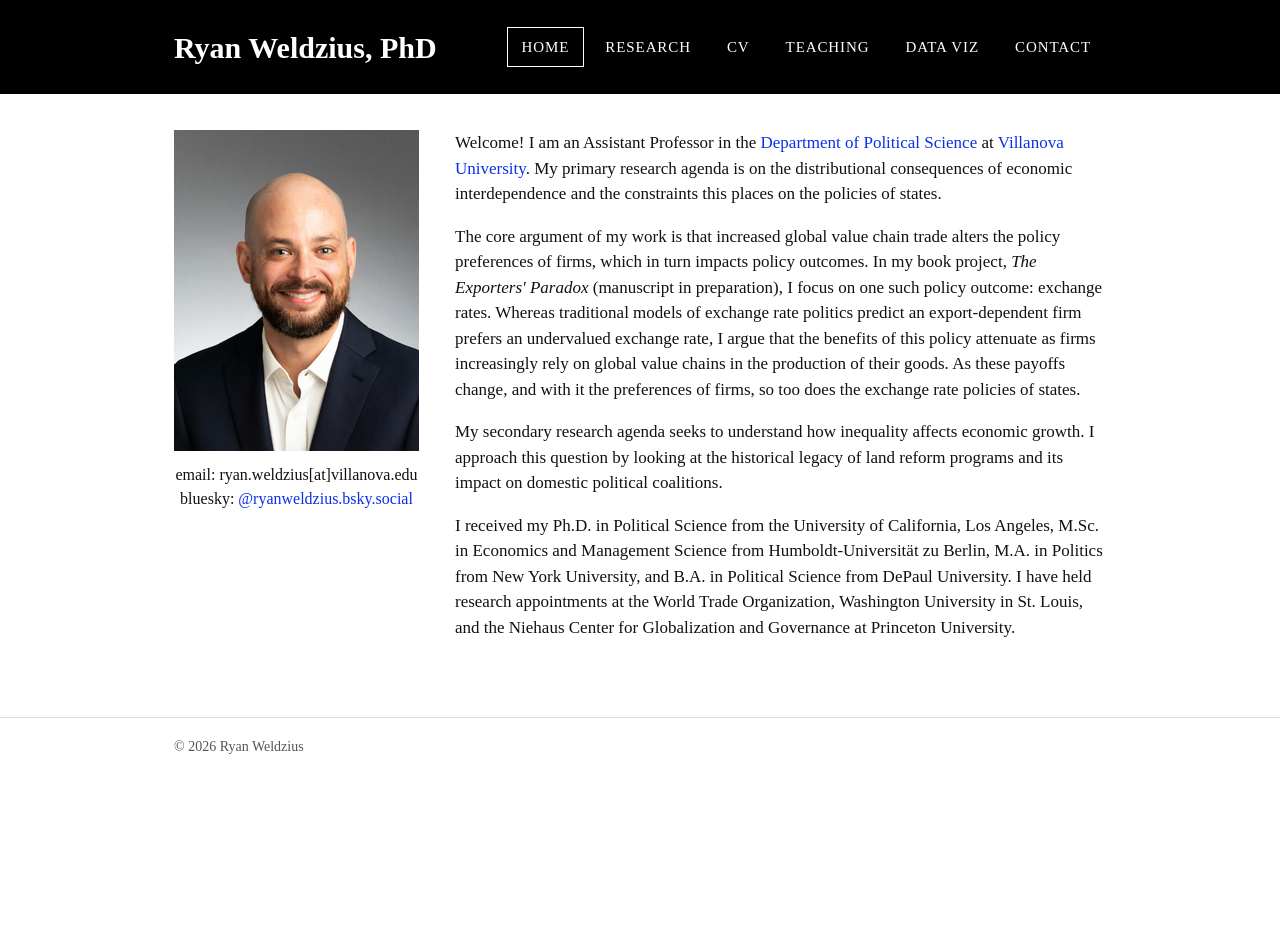
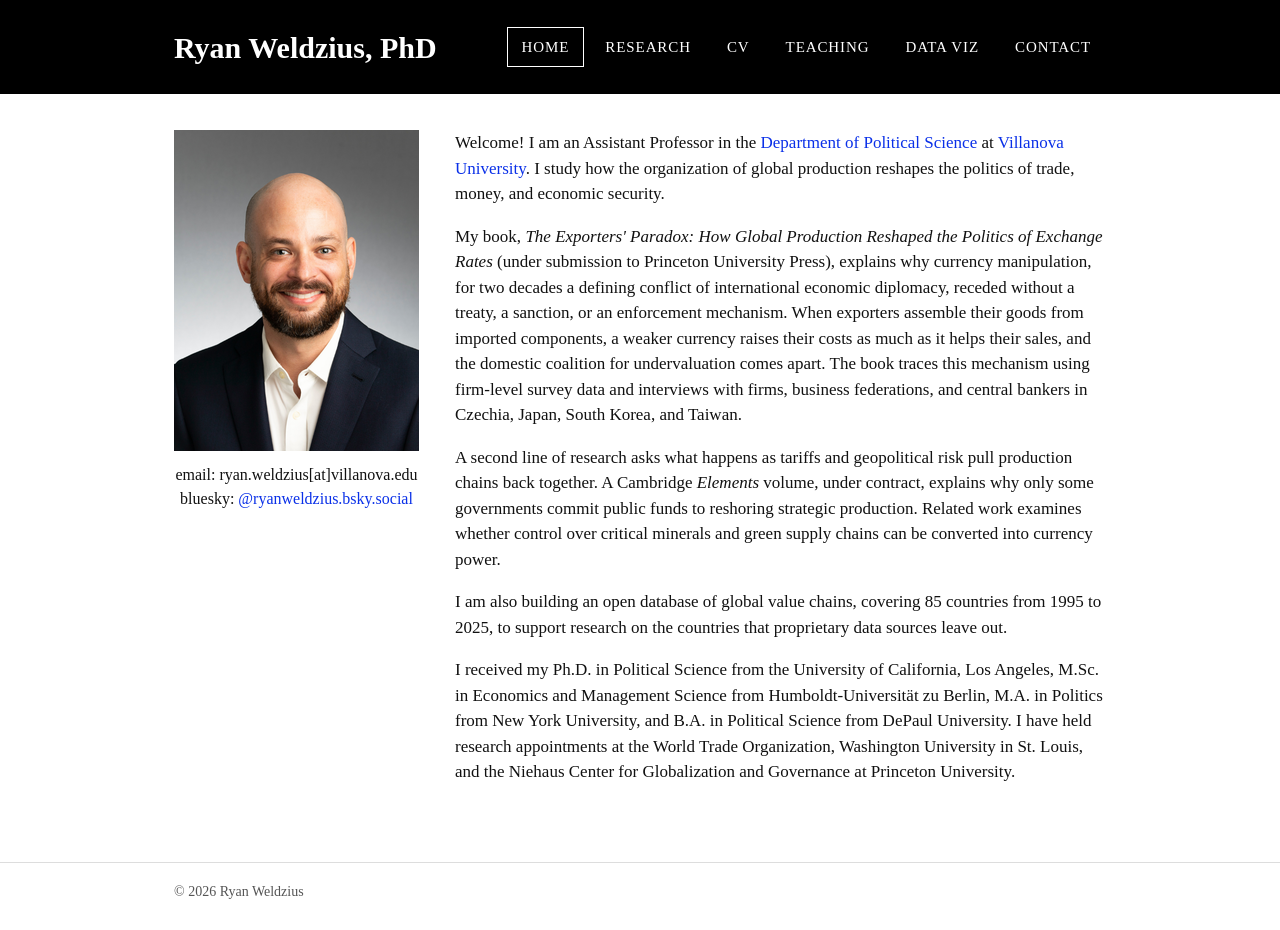
Before and after one commit to rweldzius/rweldzius.github.io, a Jekyll site: the page built from index.html, in a window 1280 px wide. Built offline with Jekyll 4.4.1, drawn with Linux system fonts in a browser that asks for light colours; before the commit the page ends 900 px from its top, so only the background shows below that.

Commit message:
Refresh About Me; match book status to CV
Co-Authored-By: Claude Opus 5 <noreply@anthropic.com>

```diff
--- a/_data/research/books.yml
+++ b/_data/research/books.yml
@@ -20,7 +20,7 @@
 # *italics* and **bold** work in any field.
 
 - title: "The Exporters' Paradox: How Global Production Reshaped the Politics of Exchange Rates"
-  note: manuscript in preparation
+  note: "book manuscript complete; under submission to Princeton University Press, September 2026"
   abstract: >
     As the most important price in a domestic economy, the exchange rate is an essential
     tool for politicians seeking the support of economic interest groups. An undervalued
@@ -55,7 +55,7 @@
     subject matter.
 
 - title: "Reshoring Global Supply Chains: When Governments Act Under Geoeconomic Risk"
-  note: "manuscript in preparation; under contract with Cambridge University Press, *Elements Series* \"Globalization and Supply Chains\""
+  note: "under contract, Cambridge University Press, *Elements in Globalization and Supply Chains*; manuscript due October 2026"
   abstract: >
     Why have only some governments committed substantial public funds to reshoring
     strategic production, even as supply chain vulnerabilities have become widely
--- a/index.html
+++ b/index.html
@@ -12,11 +12,13 @@ title: Home
   </div>
 
   <div class="bio-text">
-    <p>Welcome! I am an Assistant Professor in the <a href="https://www1.villanova.edu/university/liberal-arts-sciences/programs/political-science.html" target="_blank" rel="noopener">Department of Political Science</a> at <a href="https://www1.villanova.edu/university.html" target="_blank" rel="noopener">Villanova University</a>. My primary research agenda is on the distributional consequences of economic interdependence and the constraints this places on the policies of states.</p>
+    <p>Welcome! I am an Assistant Professor in the <a href="https://www1.villanova.edu/university/liberal-arts-sciences/programs/political-science.html" target="_blank" rel="noopener">Department of Political Science</a> at <a href="https://www1.villanova.edu/university.html" target="_blank" rel="noopener">Villanova University</a>. I study how the organization of global production reshapes the politics of trade, money, and economic security.</p>
 
-    <p>The core argument of my work is that increased global value chain trade alters the policy preferences of firms, which in turn impacts policy outcomes. In my book project, <em>The Exporters' Paradox</em> (manuscript in preparation), I focus on one such policy outcome: exchange rates. Whereas traditional models of exchange rate politics predict an export-dependent firm prefers an undervalued exchange rate, I argue that the benefits of this policy attenuate as firms increasingly rely on global value chains in the production of their goods. As these payoffs change, and with it the preferences of firms, so too does the exchange rate policies of states.</p>
+    <p>My book, <em>The Exporters' Paradox: How Global Production Reshaped the Politics of Exchange Rates</em> (under submission to Princeton University Press), explains why currency manipulation, for two decades a defining conflict of international economic diplomacy, receded without a treaty, a sanction, or an enforcement mechanism. When exporters assemble their goods from imported components, a weaker currency raises their costs as much as it helps their sales, and the domestic coalition for undervaluation comes apart. The book traces this mechanism using firm-level survey data and interviews with firms, business federations, and central bankers in Czechia, Japan, South Korea, and Taiwan.</p>
 
-    <p>My secondary research agenda seeks to understand how inequality affects economic growth. I approach this question by looking at the historical legacy of land reform programs and its impact on domestic political coalitions.</p>
+    <p>A second line of research asks what happens as tariffs and geopolitical risk pull production chains back together. A Cambridge <em>Elements</em> volume, under contract, explains why only some governments commit public funds to reshoring strategic production. Related work examines whether control over critical minerals and green supply chains can be converted into currency power.</p>
+
+    <p>I am also building an open database of global value chains, covering 85 countries from 1995 to 2025, to support research on the countries that proprietary data sources leave out.</p>
 
     <p>I received my Ph.D. in Political Science from the University of California, Los Angeles, M.Sc. in Economics and Management Science from Humboldt-Universität zu Berlin, M.A. in Politics from New York University, and B.A. in Political Science from DePaul University. I have held research appointments at the World Trade Organization, Washington University in St. Louis, and the Niehaus Center for Globalization and Governance at Princeton University.</p>
   </div>
```
